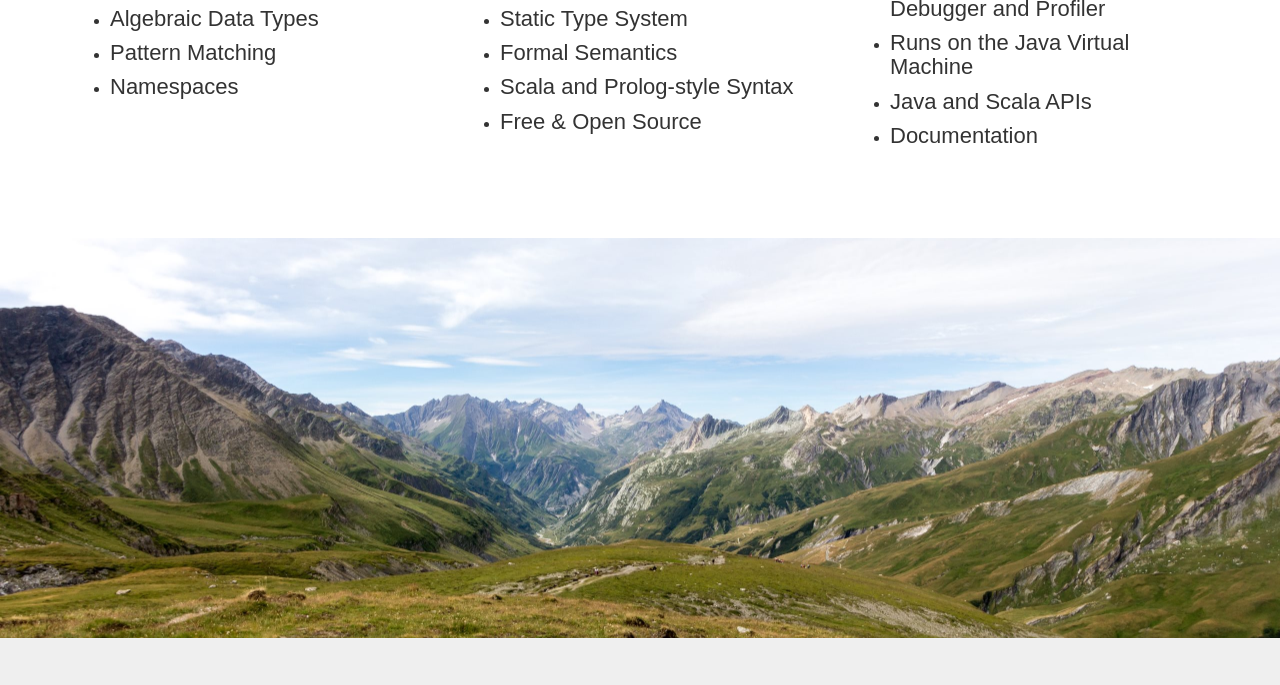
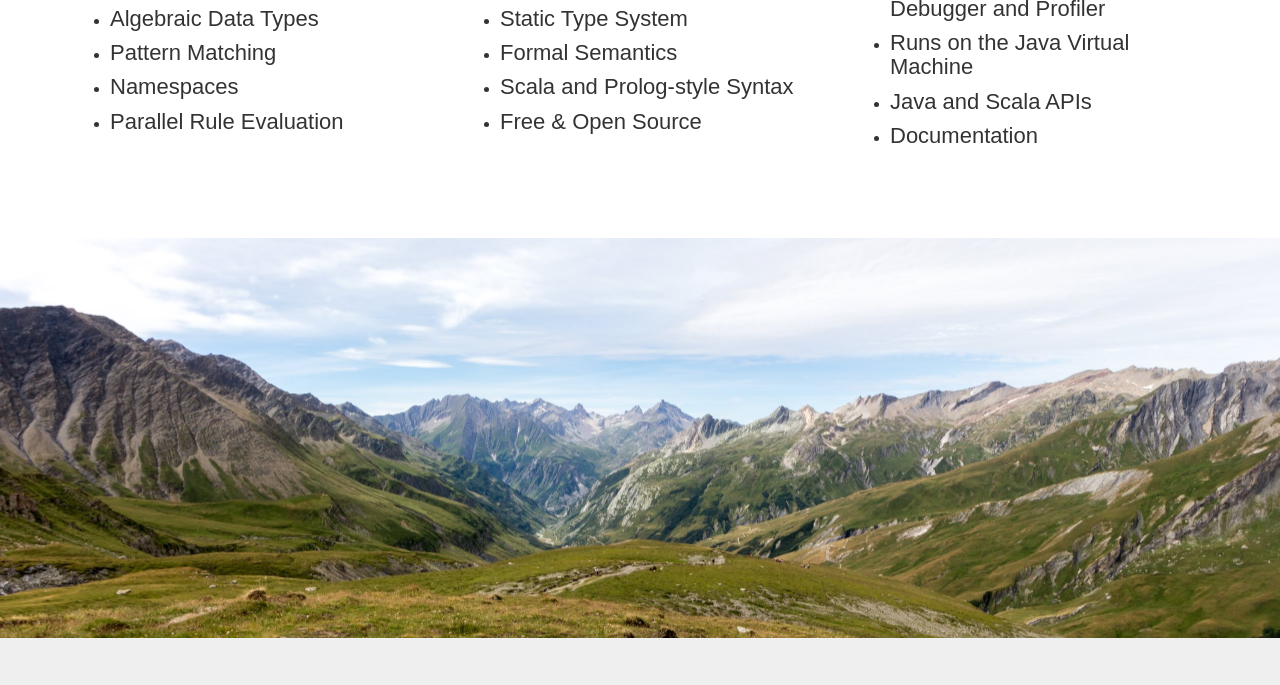
Before and after one commit to flix/flix.github.io, a plain HTML site: page index.html in a window 1280 px wide. Shown: the part 2745-3430 px from the top of the page. Drawn offline with Linux system fonts and the light colour scheme; a web font is replaced by a local one.

Commit message:
Added note on parallel rule evaluation.

```diff
--- a/index.html
+++ b/index.html
@@ -135,6 +135,7 @@ Dist(y, dx + d) :-
                     <!-- <li><h4>Rich Standard Library</h4></li> -->
                     <!-- <li><h4>Type Classes</h4></li> -->
                     <li><h4>Namespaces</h4></li>
+                    <li><h4>Parallel Rule Evaluation</h4></li>
                 </ul>
             </div>
 
```
